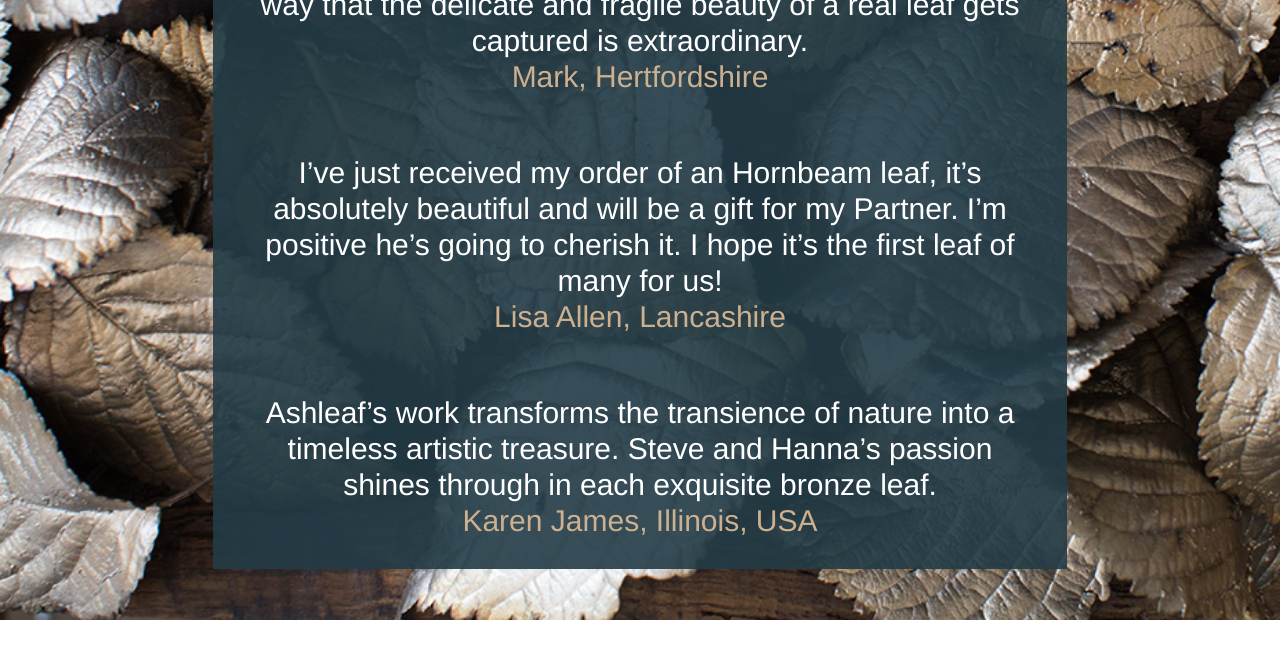
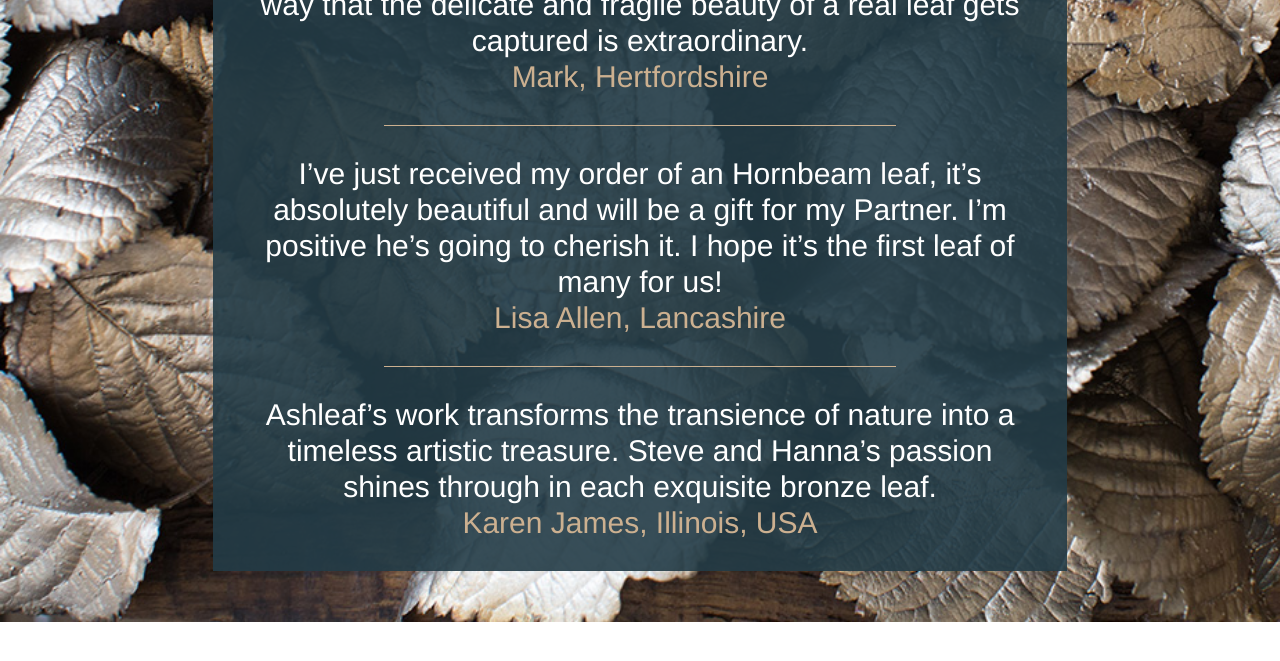
Before and after one commit to sharpdigital/ashleaf-test, a plain HTML site: page docs/reviews.html in a window 1280 px wide. Shown: the part 980-1641 px from the top of the page. Drawn offline with nearby package versions, Linux system fonts and the light colour scheme.

Commit message:
add the separator

```diff
--- a/docs/reviews.html
+++ b/docs/reviews.html
@@ -136,10 +136,12 @@
                             <p class="text-center">The reality of an Ashleaf sculpture in your hand far surpasses what any photograph of it can portray. The way that the delicate and fragile beauty of a real leaf gets captured is extraordinary.</p>
                             <p class="text-center citation">Mark, Hertfordshire</p>
                         </div>
+                        <div class="row rule"><hr></div>
                         <div class="quotes">
                             <p class="text-center">I’ve just received my order of an Hornbeam leaf, it’s absolutely beautiful and will be a gift for my Partner. I’m positive he’s going to cherish it. I hope it’s the first leaf of many for us!</p>
                             <p class="text-center citation">Lisa Allen, Lancashire</p>
                         </div>
+                        <div class="row rule"><hr></div>
                         <div class="quotes">
                             <p class="text-center">Ashleaf’s work transforms the transience of nature into a timeless artistic treasure. Steve and Hanna’s passion shines through in each exquisite bronze leaf.</p>
                             <p class="text-center citation">Karen James, Illinois, USA</p>
```
